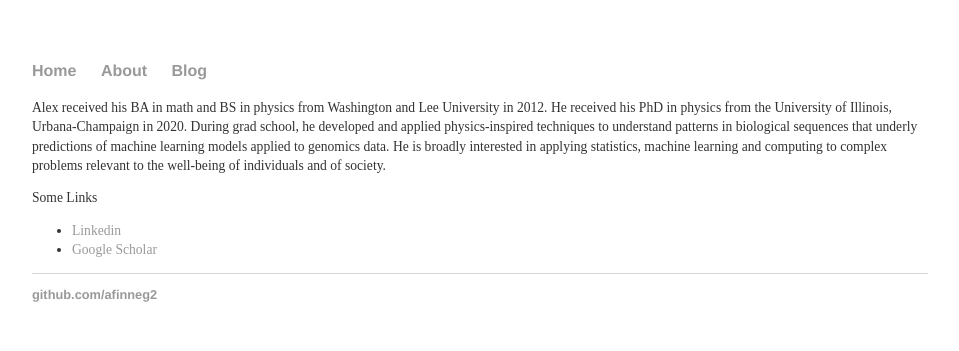
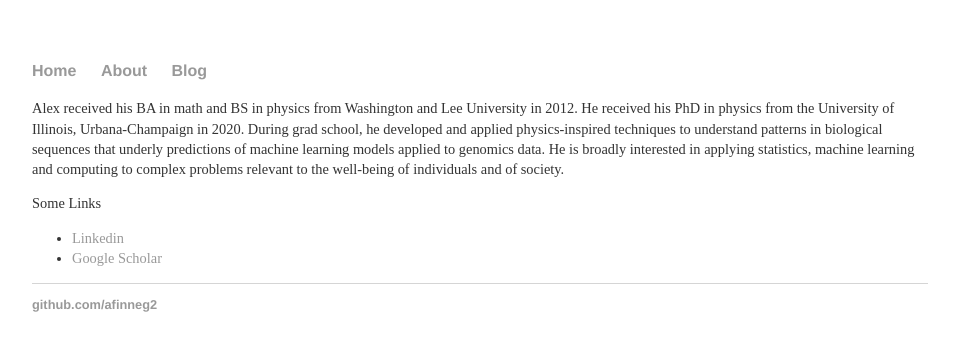
Before and after one commit to afinneg2/afinneg2.github.io, a Jekyll site: the page built from about/index.md, in a window 1280 px wide. Shown: the top 351 px of the page, without its empty margins (160-1119 px from the left). Built offline with Jekyll 4.4.1, drawn with Linux system fonts in a browser that asks for light colours.

Commit message:
minor change

```diff
--- a/css/main.css
+++ b/css/main.css
@@ -3,7 +3,7 @@ body { margin: 60px auto; width: 70%; }
 a { text-decoration: none; color: #999; }
 a:hover { text-decoration: underline; }
 
-p, ul { font-size: 0.85em; line-height: 1.4em; color: #333; }
+p, ul { font-size: 0.9em; line-height: 1.4em; color: #333; }
 
 h1, h2, h3, h4 { font-family: 'Helvetica', 'Arial', 'Sans-Serif'; }
 h1 { font-size: 3em;  }
```
